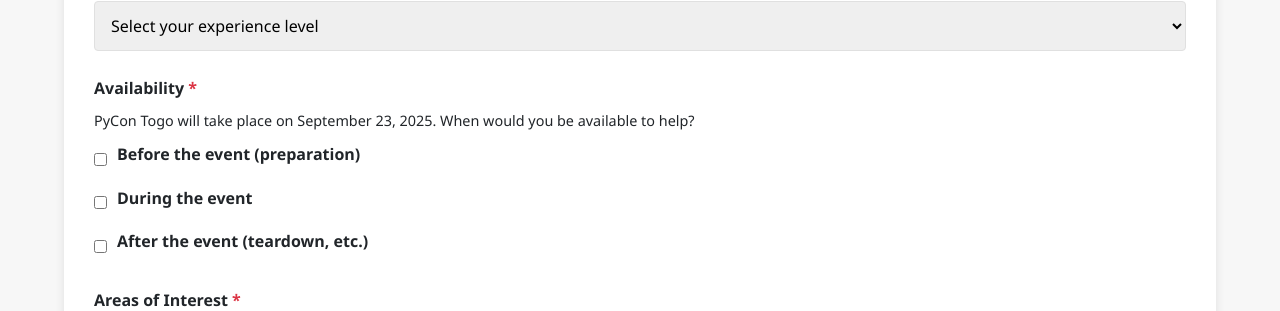
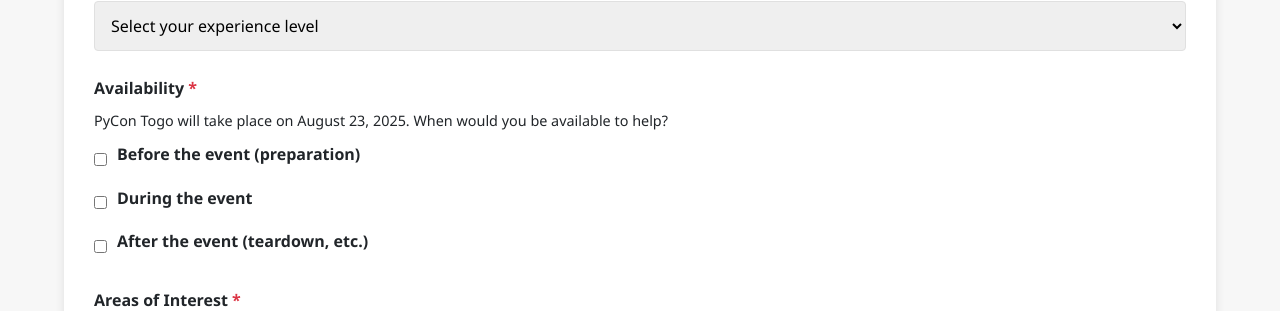
Before and after one commit to geoffreylgv/pycontg25, a Flask app: page /volunteer in a window 1280 px wide. Shown: the part 758-1069 px from the top of the page. Run offline with Flask 3, Linux system fonts and the light colour scheme.

Commit message:
Update volunteer.html

```diff
--- a/templates/volunteer.html
+++ b/templates/volunteer.html
@@ -69,7 +69,7 @@ Volunteer for PyCon Togo 2025
 
             <div class="form-group">
                 <label class="required-field">Availability</label>
-                <p style="margin-bottom: 10px; font-size: 0.9rem;">PyCon Togo will take place on September 23, 2025.
+                <p style="margin-bottom: 10px; font-size: 0.9rem;">PyCon Togo will take place on August 23, 2025.
                     When would you be available to help?</p>
 
                 <div class="checkbox-group">
```
